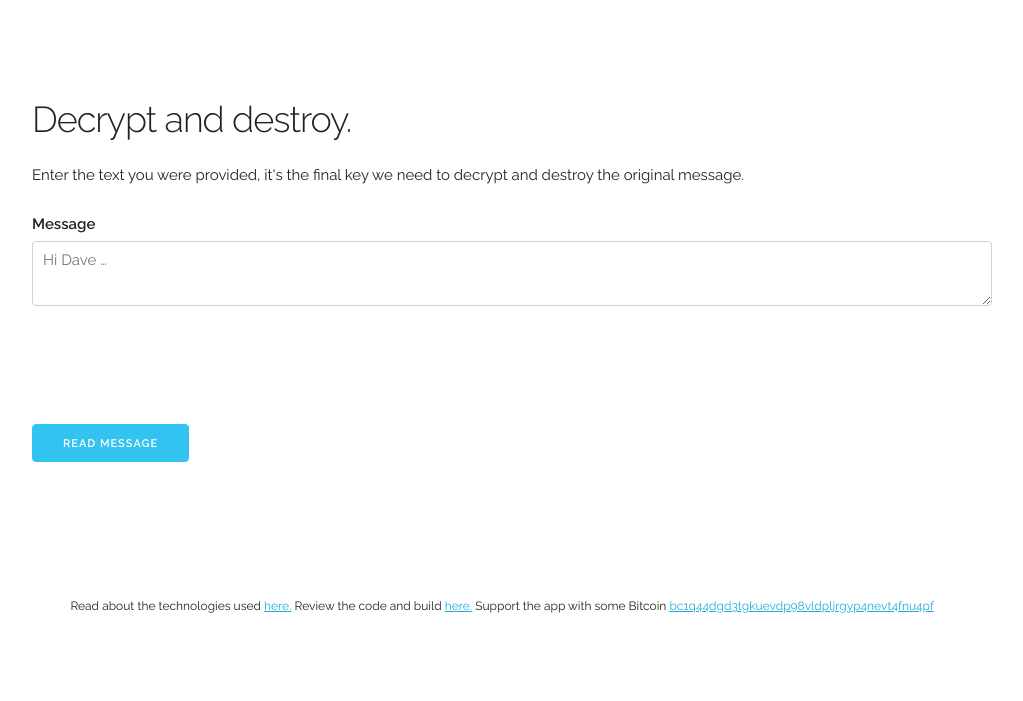
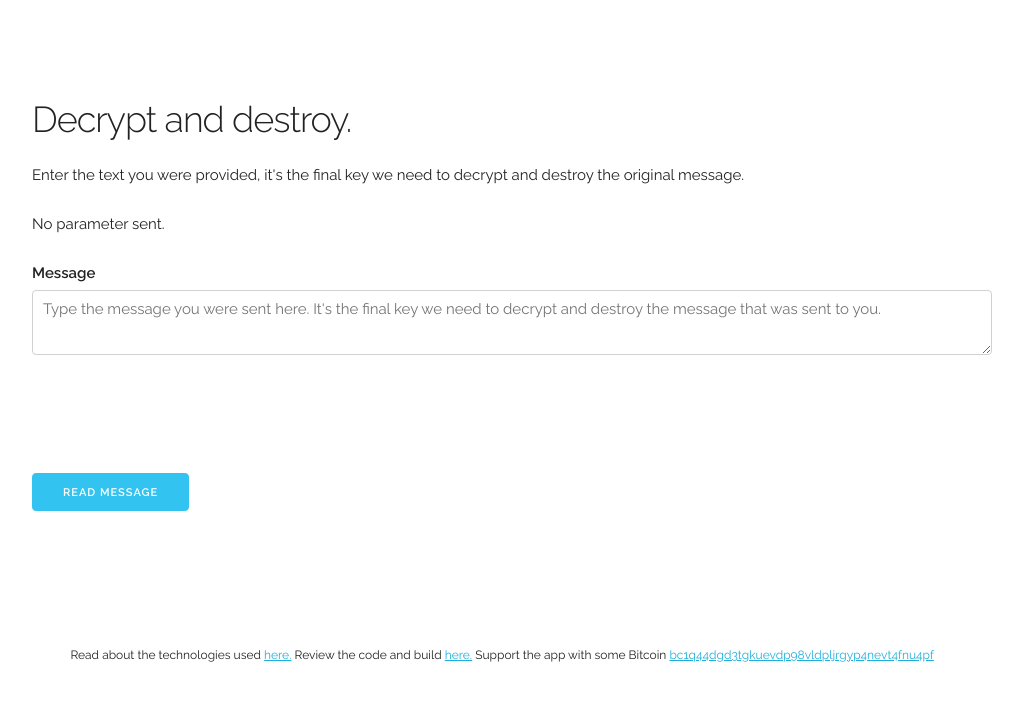
Before and after one commit to runar-org/messenger, a Django app: page /receive in a window 1280 px wide. Shown: the top 701 px of the page, without its empty margins (128-1151 px from the left). Run offline with Django 3.2, Linux system fonts and the light colour scheme.

Commit message:
get the receive message form working, handle some url parms for links users click on

```diff
--- a/messenger/templates/receive/index.html
+++ b/messenger/templates/receive/index.html
@@ -28,12 +28,21 @@
       <div class="column" style="margin-top: 10%">
         <h3>Decrypt and destroy.</h3><!-- The above form looks like this -->
         <p>Enter the text you were provided, it's the final key we need to decrypt and destroy the original message.</p>
-        <form>
-          <div class="row">
-          <label for="exampleMessage">Message</label>
-          <textarea class="u-full-width" placeholder="Hi Dave …" id="exampleMessage"></textarea>
+        {% if encryption %}
+            <ul>
+                <li>{{ encryption }}</li>
+            </ul>
+        {% else %}
+            <p>No parameter sent.</p>
+        {% endif %}
+          <form action="{% url 'result' %}" method="post">
+              {% csrf_token %}
+              <div class="row">
+                <label for="exampleMessage">Message</label>
+                <textarea class="u-full-width" name="key" value="" placeholder="Type the message you were sent here. It's the final key we need to decrypt and destroy the message that was sent to you." id="exampleMessage"></textarea>
+              </div>
+              <input type="submit" class="button button-primary" style="margin-top: 10%;" value="Read Message">
         </form>
-        <a class="button button-primary" style="margin-top: 10%;" href="/result">Read message</a>
       </div>
       <div class="column" style="margin-top:10%">
           <small>Read about the technologies used <a href="https://github.com/kaburkett/Runar-docs">here.</a> Review the code and build <a href="https://github.com/kaburkett/Runar">here.</a> Support the app with some Bitcoin <a href="bitcoin:bc1q44dgd3tgkuevdp98vldpljrgyp4nevt4fnu4pf">bc1q44dgd3tgkuevdp98vldpljrgyp4nevt4fnu4pf</a></small>
--- a/messenger/urls.py
+++ b/messenger/urls.py
@@ -5,5 +5,6 @@ urlpatterns = [
     path('', views.index, name='index'),
     path('send', views.send, name='send'),
     path('receive', views.receive, name='receive'),
+    path('receive/<slug:encryption_id>', views.receive, name='receive'),
     path('result', views.result, name='result'),
 ]
--- a/messenger/views.py
+++ b/messenger/views.py
@@ -1,25 +1,21 @@
-from django.shortcuts import render
-from django.http import HttpResponse
+from django.shortcuts import render, get_object_or_404
+from django.http import HttpResponse, HttpResponseRedirect
 from django.template import loader
+from django.urls import reverse
 from .models import Encryption, Message
 
-
 def index(request):
-    template = loader.get_template('index.html')
-    messages = { 'messages': 'fake business' }
-    return HttpResponse(template.render(messages, request))
+    return render(request, 'index.html')
 
 def send(request):
-    template = loader.get_template('send/index.html')
-    messages = { 'messages': 'fake business' }
-    return HttpResponse(template.render(messages, request))
+    return render(request, 'send/index.html')
 
-def receive(request):
-    template = loader.get_template('receive/index.html')
-    messages = { 'messages': 'fake business' }
-    return HttpResponse(template.render(messages, request))
+def receive(request, encryption_id=''):
+    # actually store server side without passing to the view
+    # encrypted_message = get_object_or_404(Encryption, key=encryption_id)
+    encryption_message = {'encryption': encryption_id}
+    return render(request, 'receive/index.html', encryption_message)
 
 def result(request):
-    template = loader.get_template('result/index.html')
-    messages = { 'messages': 'fake business' }
-    return HttpResponse(template.render(messages, request))
+    data_sent = {'key': request.POST['key']}
+    return render(request, 'result/index.html', data_sent)
```
Also changed, not shown: messenger/templates/result/index.html (+7 -0 lines).
